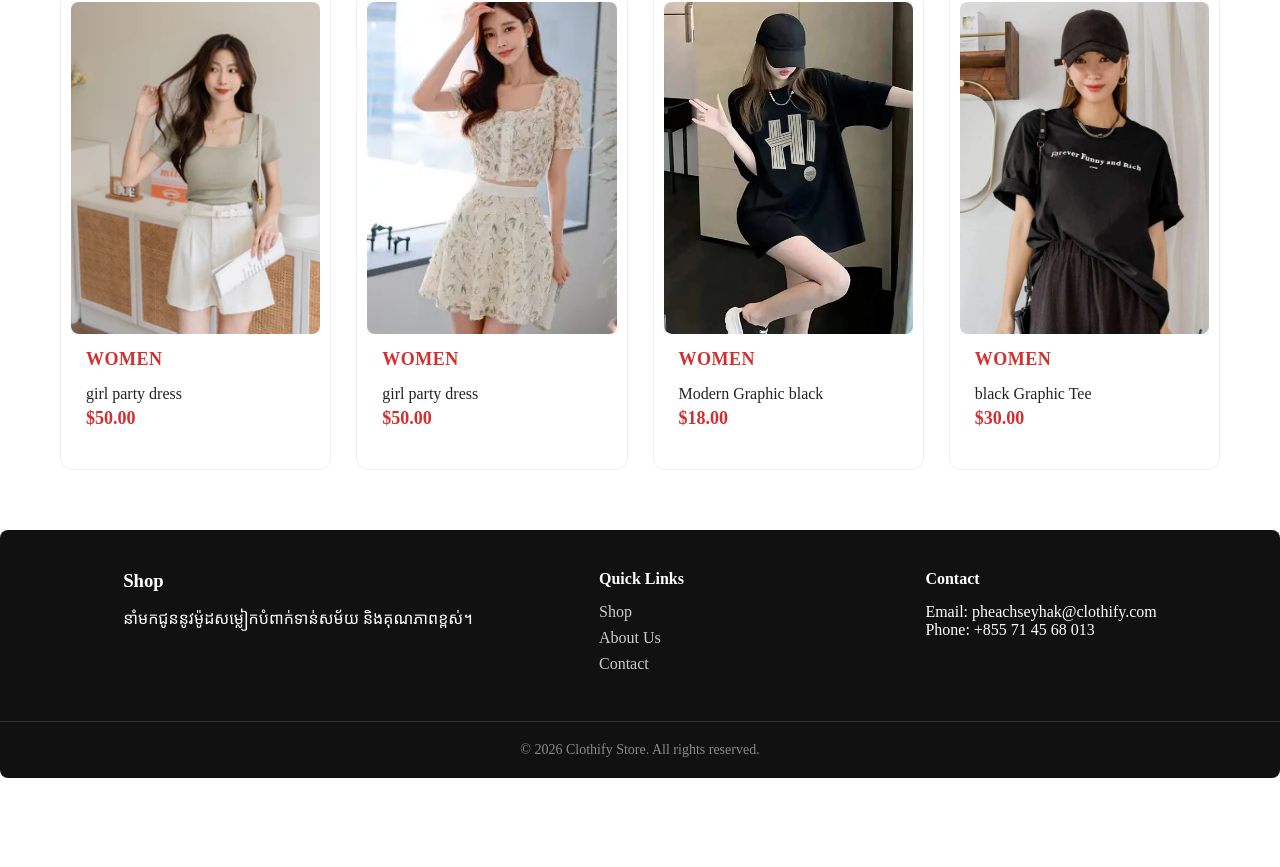
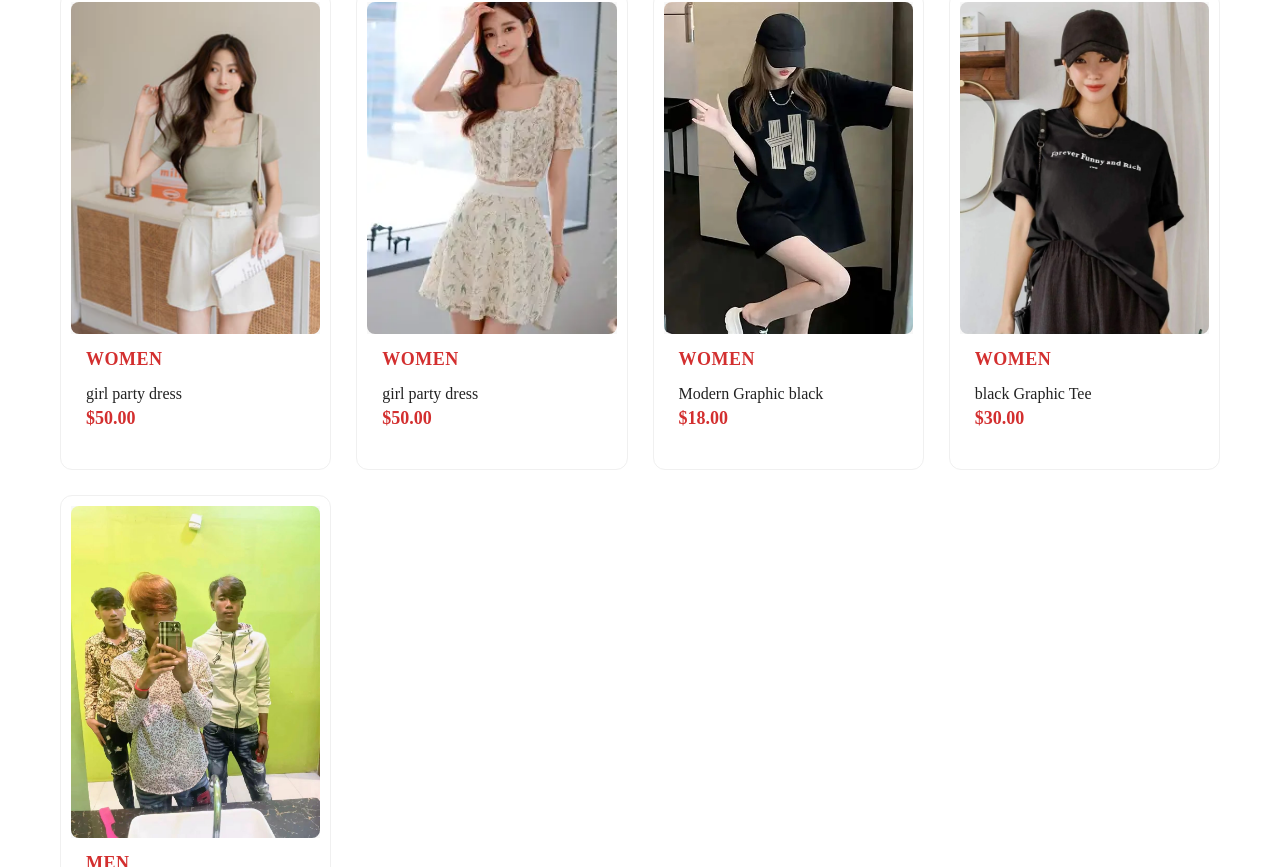
Before and after one commit to pheachseyhak8-lang/hak_devlopment, a React (Vite) app: page / in a window 1280 px wide. Shown: the part 1933-2800 px from the top of the page. Before the commit the page ends 2711 px from the top, so only its background shows below. Built offline with nearby package versions, Linux system fonts and the light colour scheme.

Commit message:
update web

```diff
--- a/src/components/FeaturedProducts.jsx
+++ b/src/components/FeaturedProducts.jsx
@@ -6,7 +6,7 @@ import "./FeaturedProducts.css";
 
 const FeaturedProducts = () => {
   const { addToCart } = useCart();
-  const featured = allProducts.slice(0, 12); // បង្ហាញតែ ៤ មុខដំបូង
+  const featured = allProducts.slice(0, 13); // បង្ហាញតែ ៤ មុខដំបូង
 
   return (
     <section className="featured-section">
--- a/src/components/Hero.css
+++ b/src/components/Hero.css
@@ -23,7 +23,7 @@ body {
   text-align: center;
   color: #fff;
   padding: 40px 20px;
-  border-radius: 0.5rem;
+
 
 }
 
--- a/src/components/Navbar.css
+++ b/src/components/Navbar.css
@@ -8,7 +8,7 @@
   position: sticky;
   top: 0;
   z-index: 1000;
-  border-radius: 0.3rem;
+
 }
 
 
--- a/src/data/products.js
+++ b/src/data/products.js
@@ -8,9 +8,10 @@ import yk from "../assets/yk.webp";
 import o from "../assets/o.webp";
 import koo from "../assets/koo.webp";
 import one from "../assets/one.webp";
+import kong1 from "../assets/kong1.jpg";
 
 export const allProducts = [
-  { id: 1, name: "Classic Man T-Shirt", price: 15, category: "Men", image: "https://images.unsplash.com/photo-1521572267360-ee0c2909d518?q=80&w=1000", description: "High-quality cotton t-shirt for men, comfortable and durable." },
+  { id: 1, name: "Classic Man T-Shirt", price: 200, category: "Men", image: "https://images.unsplash.com/photo-1521572267360-ee0c2909d518?q=80&w=1000", description: "High-quality cotton t-shirt for men, comfortable and durable." },
   { id: 2, name: "Casual Girl Outfit", price: 25, category: "Women", image: y, description: "Stylish and comfortable casual wear for modern women." },
   { id: 3, name: "Floral Summer Dress", price: 20, category: "Women", image: ye, description: "Perfect floral dress for your summer vacation." },
   { id: 4, name: "Kids Leather Boots", price: 55, category: "Kids", image: "https://i.pinimg.com/736x/64/d2/e4/64d2e4b261ace7c314ce661cadad4894.jpg", description: "Strong and stylish leather boots for active kids." },
@@ -21,5 +22,6 @@ export const allProducts = [
   { id: 9, name: "girl party dress", price: 50, category: "Women", image: yk, description: "Creative graphic design tee for a unique look." },
   { id: 10, name: "girl party dress", price: 50, category: "Women", image: o, description: "Creative graphic design tee for a unique look." },
   { id: 11, name: "Modern Graphic black", price: 18, category: "Women", image: koo, description: "Creative graphic design tee for a unique look." },
-  { id: 12, name: "black Graphic Tee", price: 30, category: "Women", image: one, description: "black design tee for a unique look." }
+  { id: 12, name: "black Graphic Tee", price: 30, category: "Women", image: one, description: "black design tee for a unique look." },
+  { id: 13, name: "Boy Gen Z", price: 100, category: "Men", image: kong1, description: "Boy Gen Z." },
 ];
```
Also changed, not shown: src/assets/kong1.jpg (added).
